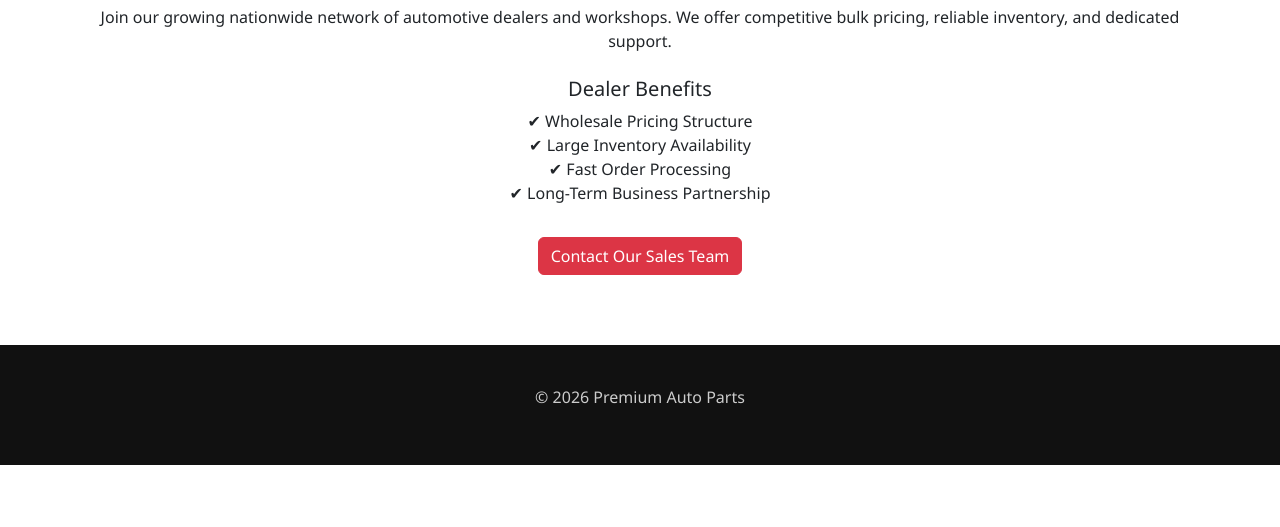
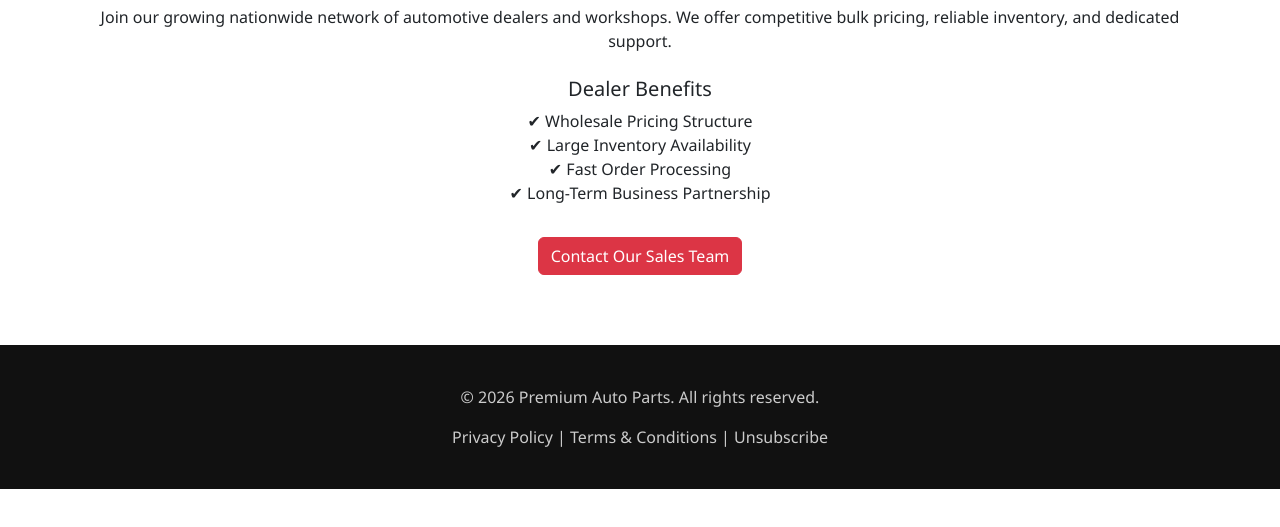
Before and after one commit to callbridge2025-eng/premiumautoparts, a website: page dealer.html in a window 1280 px wide. Shown: the part 213-740 px from the top of the page. Drawn offline with nearby package versions, Linux system fonts and the light colour scheme.

Commit message:
Update dealer.html

```diff
--- a/dealer.html
+++ b/dealer.html
@@ -46,7 +46,10 @@
 
 <footer class="footer text-center">
   <div class="container">
-    <p>© 2026 Premium Auto Parts</p>
+    <p>© 2026 Premium Auto Parts. All rights reserved.</p>
+    <a href="privacy.html">Privacy Policy</a> |
+    <a href="terms.html">Terms & Conditions</a> |
+    <a href="unsubscribe.html">Unsubscribe</a>
   </div>
 </footer>
 
```
